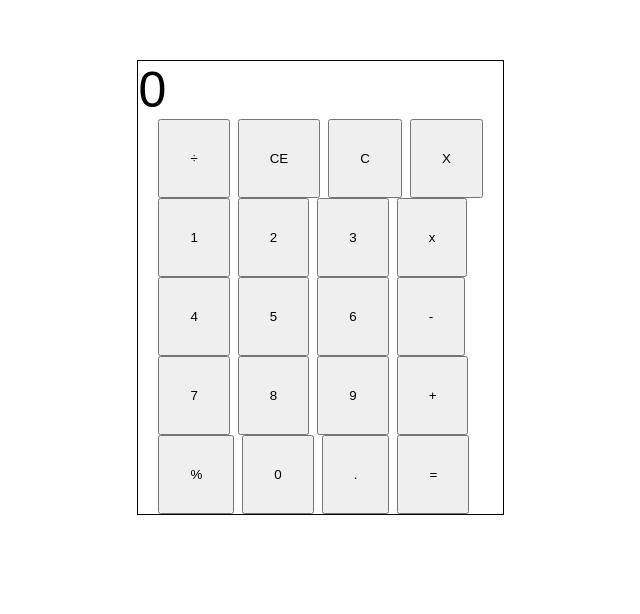
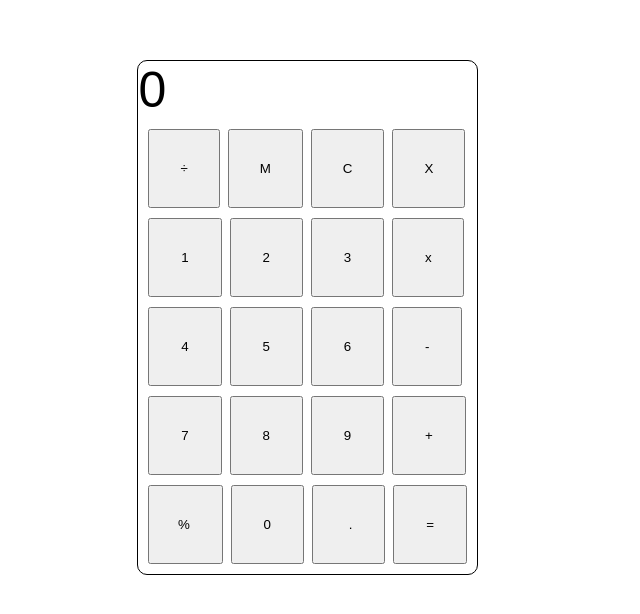
Before and after one commit to kingtroga/Globus-Bank-Internship, a plain HTML site: page assingment 3/index.html in a window 1280 px wide. Shown: the part 140-754 px from the top of the page, without its empty margins (471-1111 px from the left). Drawn offline with Linux system fonts and the light colour scheme.

Commit message:
It's kind of done

```diff
--- a/assingment 3/index.html
+++ b/assingment 3/index.html
@@ -11,33 +11,33 @@
             <div class="caculator__button">
                 <div class="caculator__button-group caculator__button-group-1">
                     <button class="btn">÷</button>
-                    <button class="btn">CE</button>
+                    <button class="btn">M</button>
                     <button class="btn">C</button>
                     <button class="btn">X</button>
                 </div>
                 <div class="caculator__button-group caculator__button-group-2">
-                    <button class="btn" onclick="handleClick(event)">1</button>
-                    <button class="btn" onclick="handleClick(event)">2</button>
-                    <button class="btn" onclick="handleClick(event)">3</button>
-                    <button class="btn" onclick="handleClick(event)">x</button>
+                    <button class="btn btn-pretty" onclick="handleClick(event)">1</button>
+                    <button class="btn btn-pretty" onclick="handleClick(event)">2</button>
+                    <button class="btn btn-pretty" onclick="handleClick(event)">3</button>
+                    <button class="btn btn-pretty" onclick="handleClick(event)">x</button>
                 </div>
                 <div class="caculator__button-group caculator__button-group-3">
-                    <button class="btn" onclick="handleClick(event)">4</button>
-                    <button class="btn" onclick="handleClick(event)">5</button>
-                    <button class="btn" onclick="handleClick(event)">6</button>
-                    <button class="btn" onclick="handleClick(event)">-</button>
+                    <button class="btn btn-pretty" onclick="handleClick(event)">4</button>
+                    <button class="btn btn-pretty" onclick="handleClick(event)">5</button>
+                    <button class="btn btn-pretty" onclick="handleClick(event)">6</button>
+                    <button class="btn btn-pretty" onclick="handleClick(event)">-</button>
                 </div>
                 <div class="caculator__button-group caculator__button-group-4">
-                    <button class="btn" onclick="handleClick(event)">7</button>
-                    <button class="btn" onclick="handleClick(event)">8</button>
-                    <button class="btn" onclick="handleClick(event)">9</button>
-                    <button class="btn" onclick="handleClick(event)">+</button>
+                    <button class="btn btn-pretty" onclick="handleClick(event)">7</button>
+                    <button class="btn btn-pretty" onclick="handleClick(event)">8</button>
+                    <button class="btn btn-pretty" onclick="handleClick(event)">9</button>
+                    <button class="btn btn-pretty" onclick="handleClick(event)">+</button>
                 </div>
                 <div class="caculator__button-group caculator__button-group-5">
-                    <button class="btn" onclick="handleClick(event)">%</button>
-                    <button class="btn" onclick="handleClick(event)">0</button>
-                    <button class="btn" onclick="handleClick(event)">.</button>
-                    <button class="btn" onclick="handleClick(event)">=</button>
+                    <button class="btn btn-pretty bitch-ass" onclick="handleClick(event)">%</button>
+                    <button class="btn btn-pretty" onclick="handleClick(event)">0</button>
+                    <button class="btn btn-pretty bitch-ass-2" onclick="handleClick(event)">.</button>
+                    <button class="btn btn-pretty" onclick="handleClick(event)">=</button>
                 </div>
 
 
--- a/assingment 3/style.css
+++ b/assingment 3/style.css
@@ -27,6 +27,7 @@ body{
     top: 50%;
     left: 28%;
     border: 1px solid black;
+    border-radius: 10px;
     display: inline-block;
     position: absolute;
     transform: translate(-50, -50);
@@ -36,17 +37,26 @@ body{
 
 .caculator__button-group {
     display: flex;
-    margin: auto 2rem;
-
+    margin: 1rem 1rem;
+    align-items: stretch;
+    align-content: stretch;
 }
 
 .btn {
     padding: 3rem;
+}
 
+.btn-pretty {
+    padding-right: 3.09rem;
+    padding-left: 3.09rem;
 }
 
 .btn:not(:last-child) {
     margin-right: .8rem;
+}
+
+.bitch-ass {
+    padding-left: 2.75rem;
 }
 
 #display_text-2 {
@@ -54,3 +64,7 @@ body{
     font-weight: 400;
     font-size: 50px;
 }
+
+.bitch-ass-2 {
+    padding-left: 3.48rem;
+}
```
